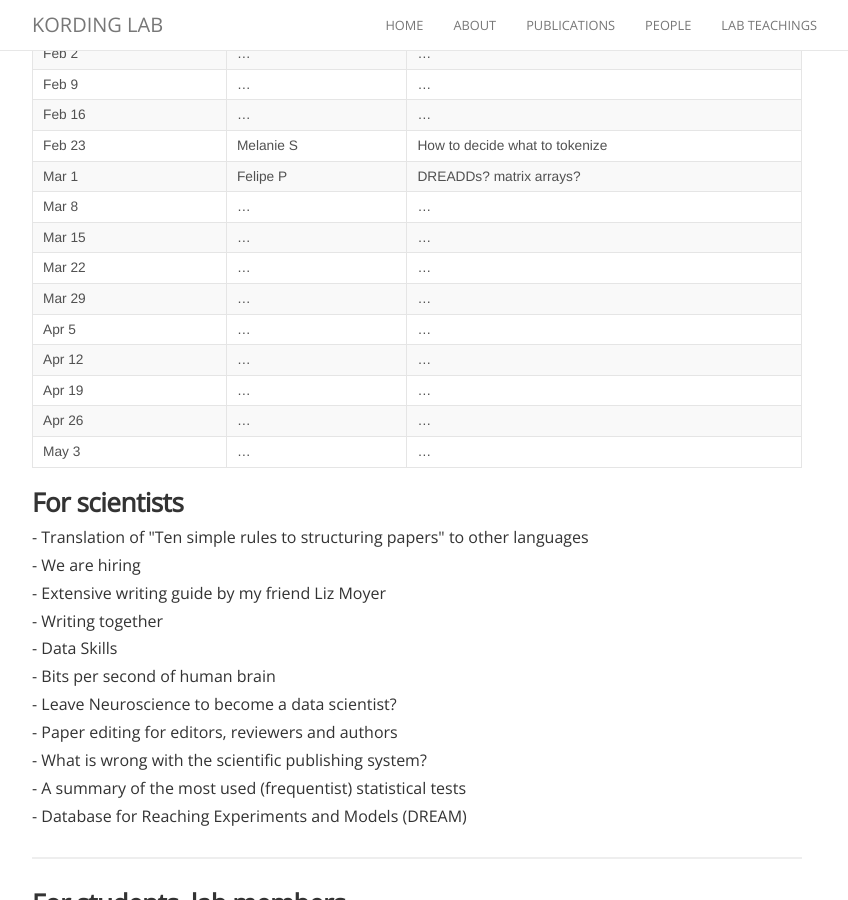
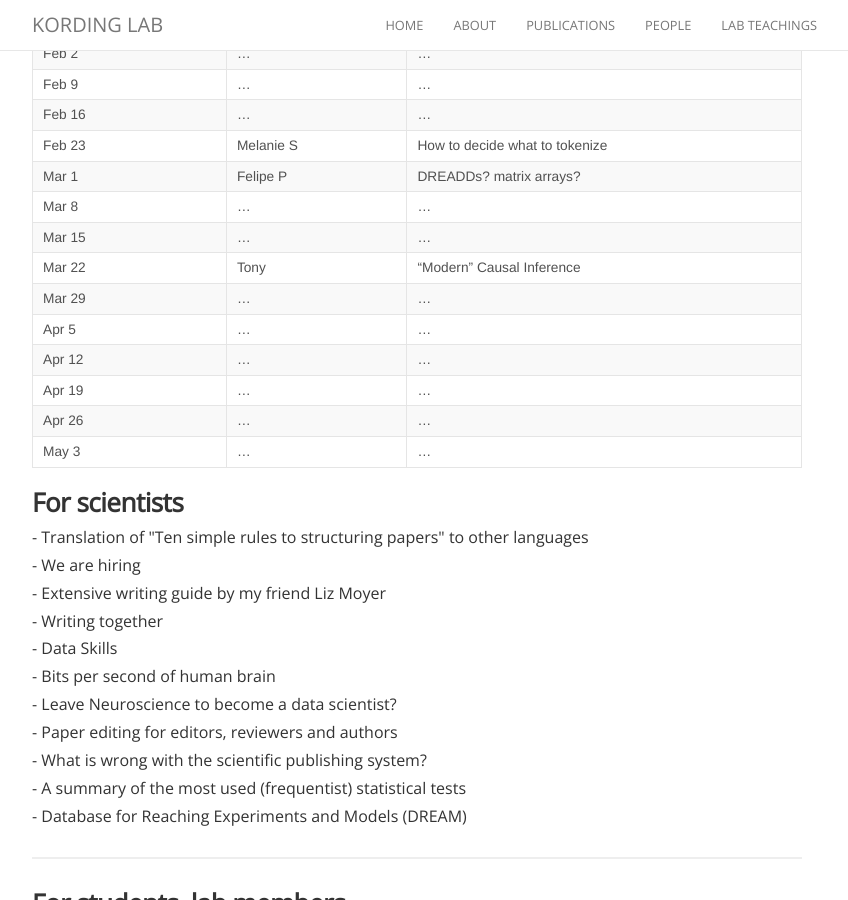
Before and after one commit to KordingLab/KordingLab.github.io, a Jekyll site: the page built from presentations.md, in a window 1280 px wide and 900 px high, scrolled down 393 px. Shown: the whole window, without its empty margins (223-1071 px from the left). Built offline with Jekyll 4.4.1, drawn with Linux system fonts in a browser that asks for light colours; nearby versions of some CDN libraries; comment, search, counter and statistics services are not loaded.

Commit message:
Update presentations.md

```diff
--- a/presentations.md
+++ b/presentations.md
@@ -25,7 +25,7 @@ Get on the [listserv for announcements](https://groups.google.com/forum/#!forum/
 | Mar 1 | Felipe P | DREADDs? matrix arrays? |
 | Mar 8 | ... | ... |
 | Mar 15 | ... | ... |
-| Mar 22 | ... | ... |
+| Mar 22 | Tony | "Modern" Causal Inference |
 | Mar 29 | ... | ... |
 | Apr 5 |... | ... |
 | Apr 12 | ... | ... |
```
